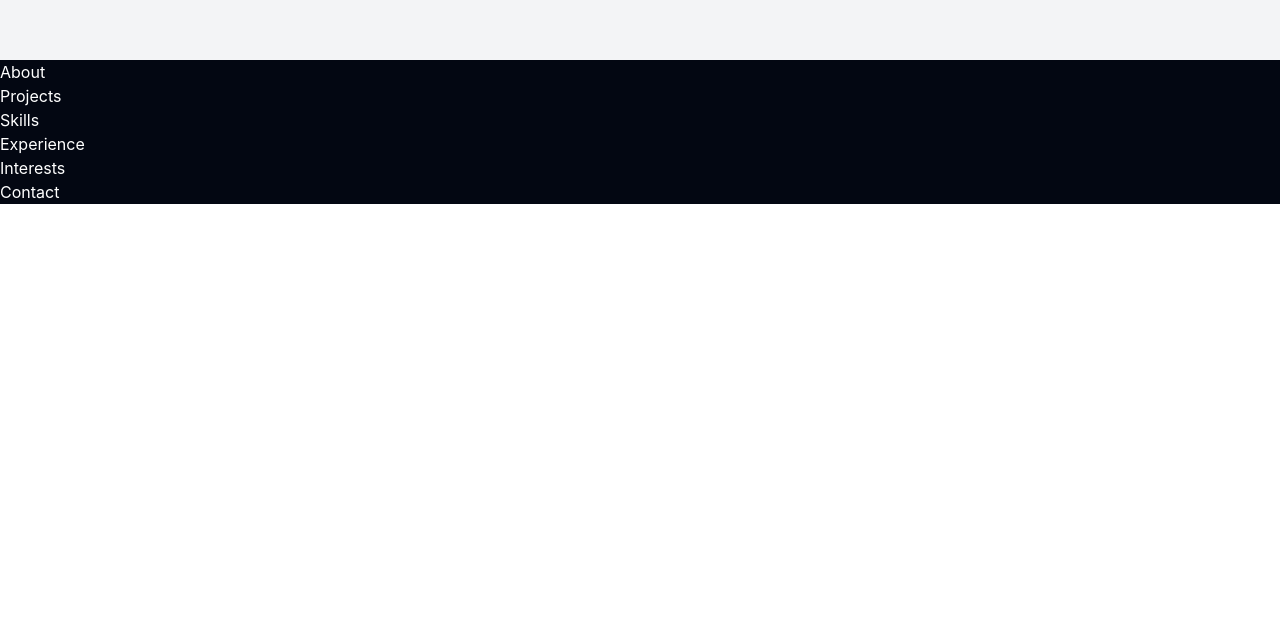
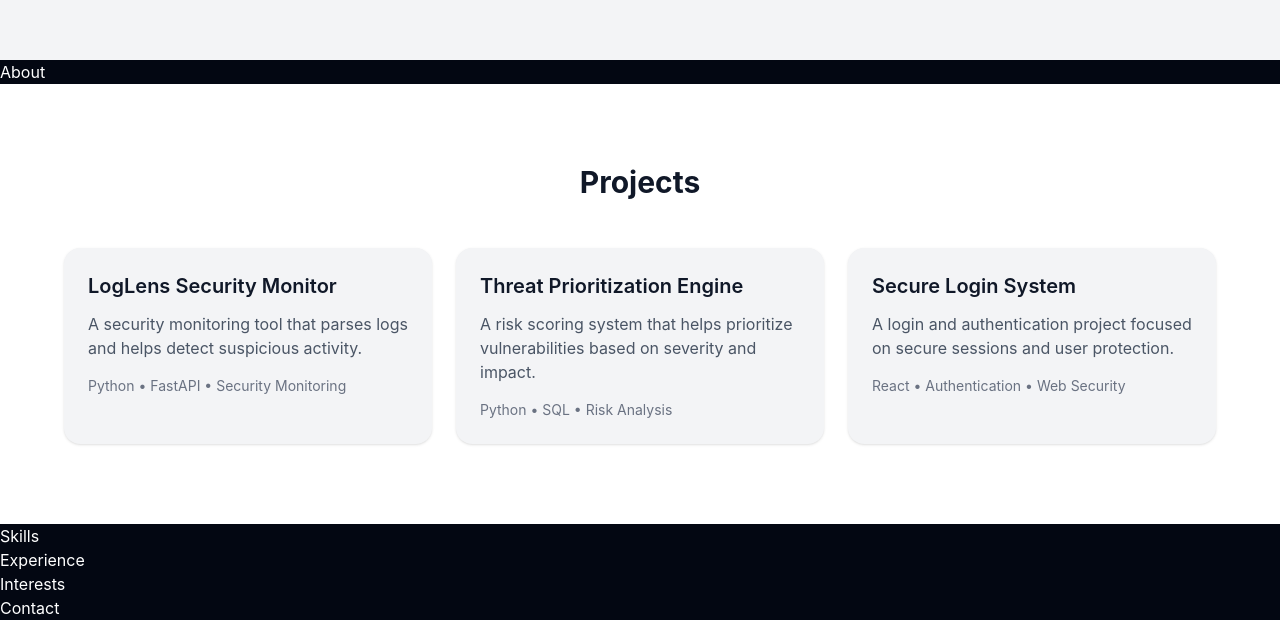
Before and after one commit to danielpope05/Portfolio, a React (Vite) app: page / in a window 1280 px wide. Shown: the part 740-1360 px from the top of the page. Before the commit the page ends 944 px from the top, so only its background shows below. Built offline with nearby package versions, Linux system fonts and the light colour scheme.

Commit message:
update hero

```diff
--- a/src/components/Hero.jsx
+++ b/src/components/Hero.jsx
@@ -9,9 +9,12 @@ export default function Hero() {
         3rd year Computing student at Queen's University specializing in Cybersecurity
       </p>
 
-      <button className="px-6 py-3 bg-blue-600 text-white rounded-lg hover:bg-blue-700">
+      <a
+        href="#projects"
+        className="px-6 py-3 bg-blue-600 text-white rounded-lg hover:bg-blue-700"
+      >
         View My Projects
-      </button>
+      </a>
     </section>
   )
 }
--- a/src/components/Projects.jsx
+++ b/src/components/Projects.jsx
@@ -1,5 +1,49 @@
-function Projects() {
-  return <div>Projects</div>
+export default function Projects() {
+  return (
+    <section id="projects" className="py-20 px-8 bg-white">
+      <div className="max-w-6xl mx-auto">
+        <h2 className="text-3xl font-bold text-center text-gray-900 mb-12">
+          Projects
+        </h2>
+
+        <div className="grid md:grid-cols-3 gap-6">
+          <div className="bg-gray-100 rounded-2xl p-6 shadow-sm">
+            <h3 className="text-xl font-semibold text-gray-900 mb-3">
+              LogLens Security Monitor
+            </h3>
+            <p className="text-gray-600 mb-4">
+              A security monitoring tool that parses logs and helps detect suspicious activity.
+            </p>
+            <p className="text-sm text-gray-500">
+              Python • FastAPI • Security Monitoring
+            </p>
+          </div>
+
+          <div className="bg-gray-100 rounded-2xl p-6 shadow-sm">
+            <h3 className="text-xl font-semibold text-gray-900 mb-3">
+              Threat Prioritization Engine
+            </h3>
+            <p className="text-gray-600 mb-4">
+              A risk scoring system that helps prioritize vulnerabilities based on severity and impact.
+            </p>
+            <p className="text-sm text-gray-500">
+              Python • SQL • Risk Analysis
+            </p>
+          </div>
+
+          <div className="bg-gray-100 rounded-2xl p-6 shadow-sm">
+            <h3 className="text-xl font-semibold text-gray-900 mb-3">
+              Secure Login System
+            </h3>
+            <p className="text-gray-600 mb-4">
+              A login and authentication project focused on secure sessions and user protection.
+            </p>
+            <p className="text-sm text-gray-500">
+              React • Authentication • Web Security
+            </p>
+          </div>
+        </div>
+      </div>
+    </section>
+  )
 }
-
-export default Projects
```
